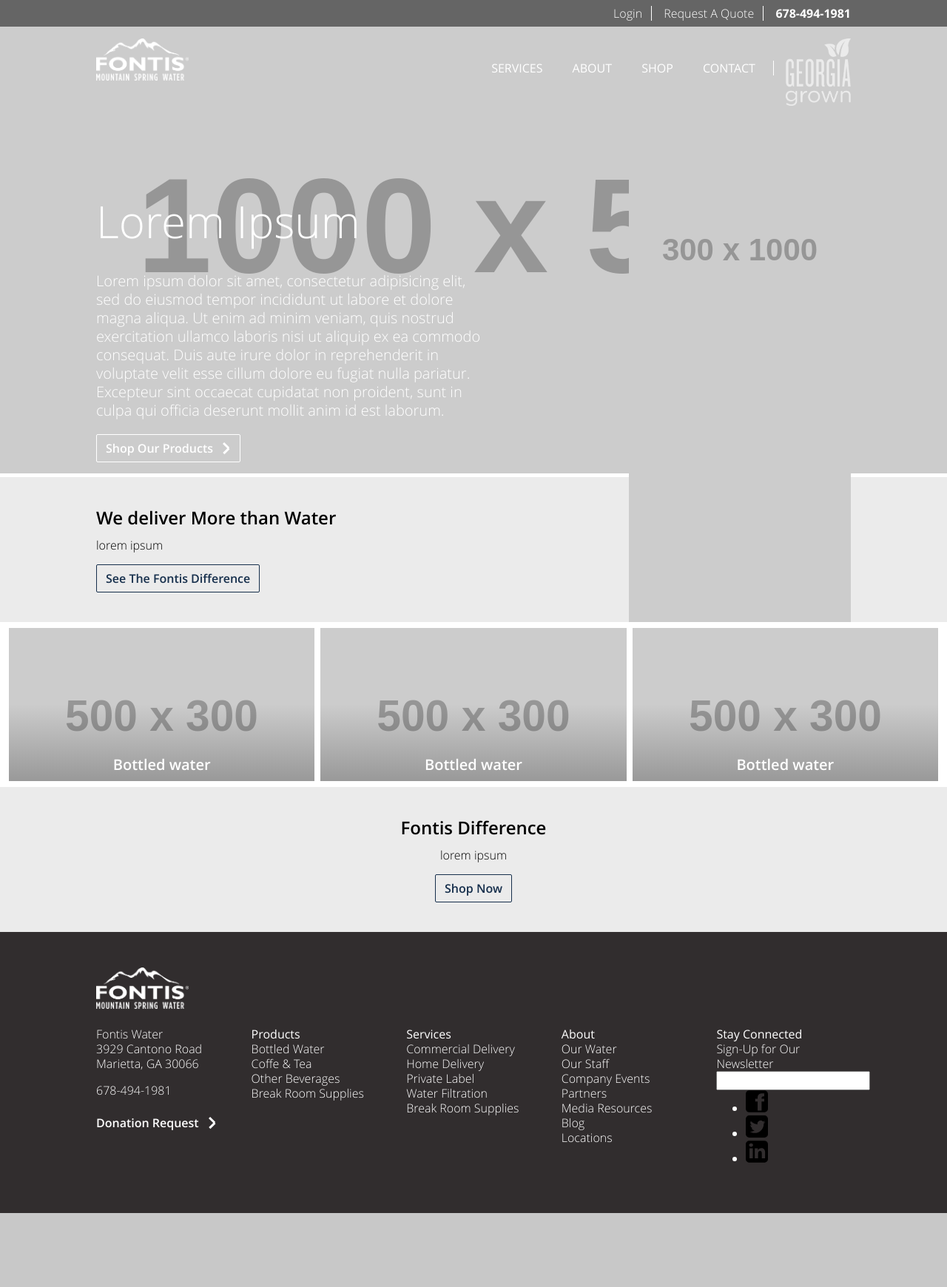
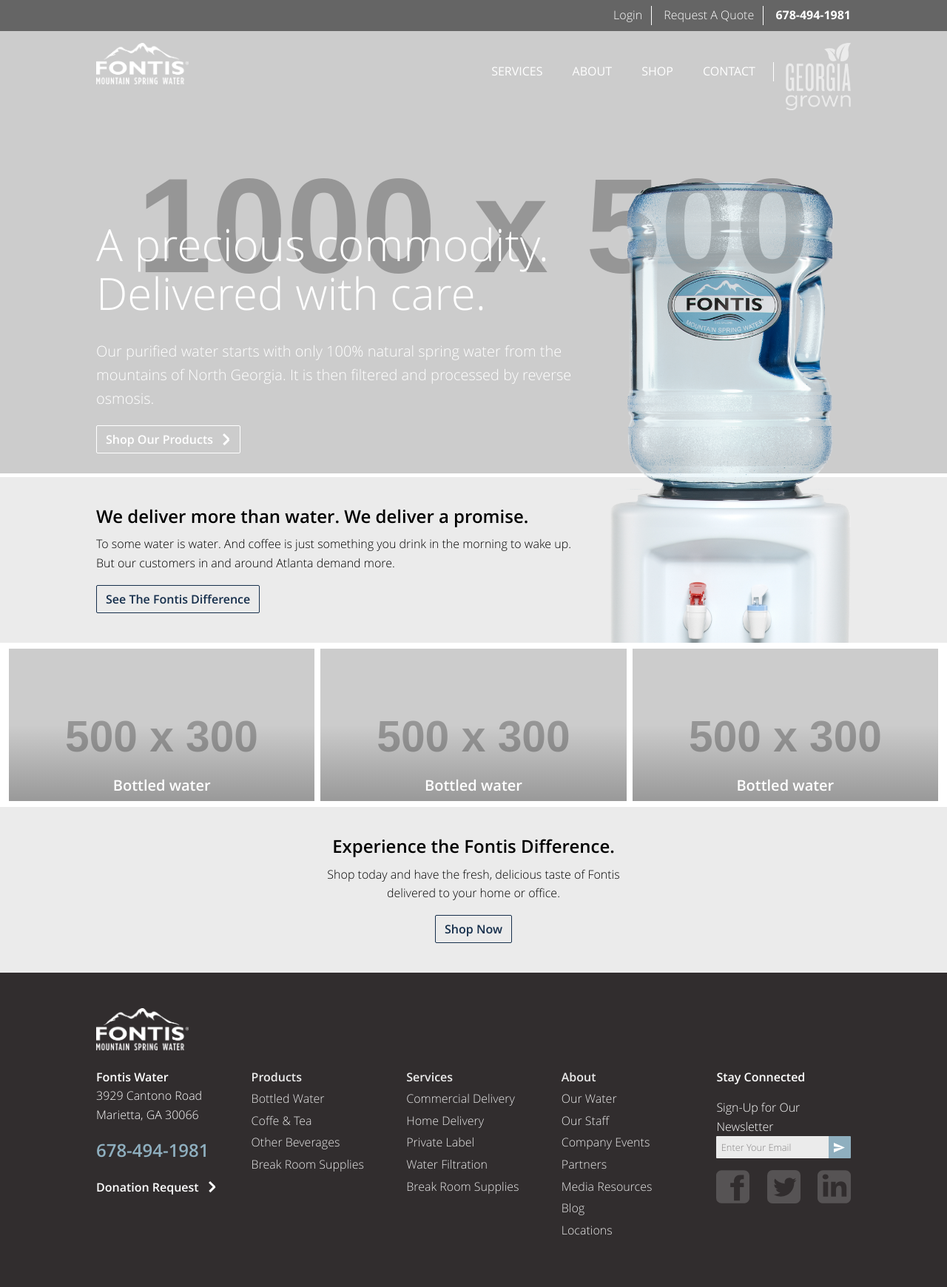
Before and after one commit to shahednur/upnup-test, a PHP site: page / in a window 1280 px wide. Shown: the whole page at 74% size. Before the commit the page ends 1640 px from the top, so only its background shows below. Run offline with PHP 8.4, Linux system fonts and the light colour scheme; grey boxes labelled with a size stand in for pictures from a placeholder-image service; some libraries are stand-ins or nearby versions.

Commit message:
Refined styles and layouts for footer and hero banner, beginning to tune the typography base styles, added modules for social icons list and footer nav list

```diff
--- a/index.php
+++ b/index.php
@@ -56,14 +56,9 @@
 
 	        	<section id="heroText">
 	        		<div class="row">
-	        			<div class="xlarge-8 columns">
-	        				<h1>Lorem Ipsum</h1>
-	        				<p class="large-text">Lorem ipsum dolor sit amet, consectetur adipisicing elit, sed do eiusmod
-	        				tempor incididunt ut labore et dolore magna aliqua. Ut enim ad minim veniam,
-	        				quis nostrud exercitation ullamco laboris nisi ut aliquip ex ea commodo
-	        				consequat. Duis aute irure dolor in reprehenderit in voluptate velit esse
-	        				cillum dolore eu fugiat nulla pariatur. Excepteur sint occaecat cupidatat non
-	        				proident, sunt in culpa qui officia deserunt mollit anim id est laborum.</p>
+	        			<div class="xlarge-10 columns">
+	        				<h1>A precious commodity. Delivered with care.</h1>
+	        				<p class="large-text">Our purified water starts with only 100% natural spring water from the mountains of North Georgia. It is then filtered and processed by reverse osmosis.</p>
 	        				<button class="button button--arrow button--white">Shop Our Products</button>
 	        			</div>
         			</div>
@@ -78,9 +73,9 @@
 
 			<section id="callout">
         		<div class="row">
-        			<div class="xlarge-8 columns">
-        				<h2>We deliver More than Water</h2>
-        				<p class="medium-text">lorem ipsum</p>
+        			<div class="xlarge-10 columns">
+        				<h2>We deliver more than water. We deliver a promise. </h2>
+        				<p class="medium-text">To some water is water. And coffee is just something you drink in the morning to wake up. But our customers in and around Atlanta demand more. </p>
         				<button class="button">See The Fontis Difference</button>
         			</div>
         		</div>
@@ -89,7 +84,7 @@
 			<div id="heroContainer">
 				<div class="row">
 					<div class="large-16 columns">
-						<img id="hero" src="http://www.placehold.it/300x1000">
+						<img id="hero" src="img/watercooler.png">
 					</div>
 				</div>
 			</div>
@@ -154,9 +149,9 @@
 
         	<section id="secondary-callout">
         		<div class="row">
-        			<div class="xlarge-15 columns">
-        				<h2>Fontis Difference</h2>
-        				<p>lorem ipsum</p>
+        			<div class="xlarge-7 columns columns--centered">
+        				<h2>Experience the Fontis Difference.</h2>
+        				<p>Shop today and have the fresh, delicious taste of Fontis delivered to your home or office.</p>
         				<button class="button">Shop Now</button>
         			</div>
         		</div>
@@ -173,20 +168,20 @@
 
         		<div class="row">
         			<div class="xlarge-3 columns">
-        				<p>Fontis Water<br/>
+        				<p><span class="semibold">Fontis Water</span><br/>
         					3929 Cantono Road
         					Marietta, GA 30066
         				</p>
 
-        				<p class="phone">678-494-1981</p>
+        				<p class="phone large-blue-text">678-494-1981</p>
         				<button class="button button--white button--arrow button--invisible button--nohov">Donation Request</button>
         			</div>
 
         			<div class="xlarge-9 columns">
         				<nav id="footerNav">
         					<ul class="row no-bullets">
-        						<li class="xlarge-5 columns">
-        							<a href="#"><b>Products</b></a>
+        						<li class="footerNav__list xlarge-5 columns">
+        							<a href="#" class="semibold">Products</a>
         							<ul class="no-bullets">
         								<li><a href="#">Bottled Water</a></li>
         								<li><a href="#">Coffe &amp; Tea</a></li>
@@ -194,8 +189,8 @@
         								<li><a href="#">Break Room Supplies</a></li>
         							</ul>
         						</li>
-        						<li class="xlarge-5 columns">
-        							<a href=""><b>Services</b></a>
+        						<li class="footerNav__list xlarge-5 columns">
+        							<a href="" class="semibold">Services</a>
         							<ul class="no-bullets">
         								<li><a href="#">Commercial Delivery</a></li>
         								<li><a href="#">Home Delivery</a></li>
@@ -204,8 +199,8 @@
         								<li><a href="#">Break Room Supplies</a></li>
         							</ul>
         						</li>
-        						<li class="xlarge-5 columns">
-        							<a href=""><b>About</b></a>
+        						<li class="footerNav__list xlarge-5 columns">
+        							<a href class="semibold"="">About</a>
         							<ul class="no-bullets">
         								<li><a href="#">Our Water</a></li>
         								<li><a href="#">Our Staff</a></li>
@@ -221,26 +216,31 @@
         			</div>
 
         			<div class="xlarge-3 columns">
-        				<b>Stay Connected</b>
+        				<p class="semibold">Stay Connected</p>
         				<form action="">
         					<label for="newsletter_subscribe">Sign-Up for Our Newsletter</label>
-        					<input type="text" id="newsletter_subscribe" name="email">
+        					<div class="buttonField">
+        						<input type="text" id="newsletter_subscribe" name="email" placeholder="Enter Your Email">
+        						<button type="submit" name="submit">
+        							<svg class="icon-plane" width="15" height="15"><use xlink:href="#airplane"></use></svg>
+        						</button>
+        					</div>
         				</form>
 
         				<ul class="socialLinks">
         					<li>
         						<a href="">
-        							<svg class="icon-facebook" width="30" height="30"><use xlink:href="#facebook"></use></svg>
+        							<svg class="icon-facebook" width="45" height="45"><use xlink:href="#facebook"></use></svg>
         						</a>
         					</li>
         					<li>
         						<a href="">
-        							<svg class="icon-twitter" width="30" height="30"><use xlink:href="#twitter"></use></svg>
+        							<svg class="icon-twitter" width="45" height="45"><use xlink:href="#twitter"></use></svg>
         						</a>
         					</li>
         					<li>
         						<a href="">
-        							<svg class="icon-linkedin" width="30" height="30"><use xlink:href="#linkedin"></use></svg>
+        							<svg class="icon-linkedin" width="45" height="45"><use xlink:href="#linkedin"></use></svg>
         						</a>
         					</li>
         				</ul>
--- a/scss/main.scss
+++ b/scss/main.scss
@@ -14,3 +14,6 @@
 @import "smacss/modules/button";
 @import "smacss/modules/force_aspect";
 @import "smacss/modules/product_callout";
+@import "smacss/modules/social_links";
+@import "smacss/modules/button_field";
+@import "smacss/modules/footer_nav_list";
--- a/scss/smacss/base/_common.scss
+++ b/scss/smacss/base/_common.scss
@@ -4,7 +4,9 @@ body{
 
 div,
 section,
-nav{
+nav,
+button,
+input{
 	box-sizing: border-box;
 
 	&:before,
@@ -16,3 +18,8 @@ nav{
 img{
 	max-width: 100%;
 }
+
+input[type="text"],
+input[type="search"]{
+	color: $dark-grey;
+}
--- a/scss/smacss/base/_typography.scss
+++ b/scss/smacss/base/_typography.scss
@@ -19,6 +19,7 @@ h6{
 	-webkit-margin-after: 0;
 	margin-bottom: 0.5em;
 	font-weight: 600;
+	line-height: 1.1;
 }
 
 h1{font-size: 2em; font-weight: 300;}
@@ -28,9 +29,17 @@ h4{font-size: 1em;}
 h5{font-size: 1em;}
 h6{font-size: 1em;}
 
-ul,p{
+ul,
+p,
+li,
+label{
 	-webkit-margin-before: 0;
 	-webkit-margin-after: 0;
+	line-height: 1.6;
+}
+
+ul,
+p{
 	margin-bottom: 1em;
 }
 
@@ -47,6 +56,8 @@ a{
 
 //weight modifiers
 .light{font-weight: 300;}
+.normal{font-weight: 400;}
+.semibold{font-weight:600;}
 .bold{font-weight: 700}
 
 //size modifiers
@@ -56,6 +67,20 @@ a{
 //other modifiers
 .caps{text-transform: uppercase;}
 
+//combo (unique) font styles
+.large-blue-text{
+	font-size: 1.5em;
+	margin-bottom: 0.5em;
+	font-weight: 600;
+	color: $light-blue;
+}
+
+
+
+
+
+//-- Media queries -------------------------------//
+
 @include bp(xlarge){
 	h1{
 		font-size: 3.75em;
--- a/scss/smacss/layout/_containers.scss
+++ b/scss/smacss/layout/_containers.scss
@@ -76,7 +76,7 @@
 	bottom:0;
 	width: 100%;
 	z-index:1;
-	padding-bottom: 1.25em;
+	padding-bottom: 2em;
 	color: #FFF;
 }
 
@@ -84,6 +84,7 @@
 	position:absolute;
 	bottom:0;
 	right: $column-gutters-normal;
+	max-width: 325px;
 }
 
 
--- a/scss/smacss/layout/_grid.scss
+++ b/scss/smacss/layout/_grid.scss
@@ -51,6 +51,12 @@
 	padding:0 $column-gutters-skinny;
 }
 
+.column--centered,
+.columns--centered{
+	float:none;
+	margin:0 auto;
+}
+
 //mobile sizes (small)
 @for $i from 1 through $grid-columns{
 	.small-#{$i}{
--- a/scss/smacss/modules/_button_field.scss
+++ b/scss/smacss/modules/_button_field.scss
@@ -0,0 +1,35 @@
+.buttonField{
+	margin-bottom: 1em;
+	position: relative;
+
+	input{
+		height:30px;
+		width:calc(100% - 30px);
+		padding:0.25em 0.5em;
+		background: $light-grey;
+		border:none;
+		font-size: 0.8em;
+		border-radius:1px 0 0 1px;
+	}
+
+	button{
+		position: absolute;
+		right:0;
+		background: $light-blue;
+		width: 30px;
+		height: 30px;
+		padding: 7px;
+		border: none;
+		border-radius: 0 1px 1px 0;
+
+		&:hover{
+			cursor: pointer;
+			background: $dark-blue;
+			@include transition(all, 0.25s);
+		}
+
+		svg{
+			fill: $white;
+		}
+	}
+}
--- /dev/null
+++ b/scss/smacss/modules/_footer_nav_list.scss
@@ -0,0 +1,11 @@
+.footerNav__list{
+	& > a,
+	li{
+		display: block;
+		margin-bottom: 0.25em;
+	}
+
+	li, a{
+		color: $light-grey;
+	}
+}
--- /dev/null
+++ b/scss/smacss/modules/_social_links.scss
@@ -0,0 +1,21 @@
+.socialLinks{
+	padding-left:0;
+	list-style-type: none;
+	display:flex;
+	justify-content: space-between;
+
+	& > li{
+		display: inline-block;
+
+		a:hover svg{
+			fill: $white;
+			opacity: 1;
+			@include transition(all, 0.25s);
+		}
+	}
+
+	svg{
+		fill: $light-grey;
+		opacity: 0.2;
+	}
+}
```
Also changed, not shown: build/css/main.css (+92 -6 lines), build/css/main.min.css, img/watercooler.png (added).
